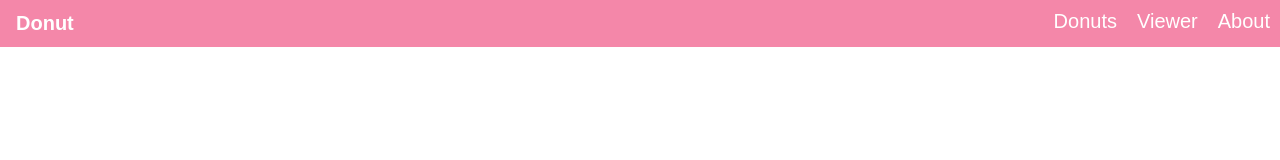
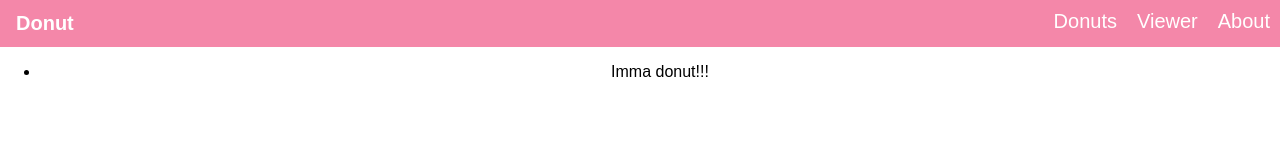
Before and after one commit to dino-dna/donut, a React (Create React App) app: page / in a window 1280 px wide. Shown: the top 160 px of the page. Built offline with nearby package versions, Linux system fonts and the light colour scheme.

Commit message:
Add donut list and single donut components.

```diff
--- a/src/components/App.js
+++ b/src/components/App.js
@@ -1,5 +1,6 @@
 import React, { Component } from 'react';
-import Header from './header';
+import Donuts from './Donuts';
+import Header from './Header';
 import '../css/App.css';
 
 class App extends Component {
@@ -7,6 +8,7 @@ class App extends Component {
     return (
       <div className="App">
         <Header />
+        <Donuts />
       </div>
     );
   }
--- /dev/null
+++ b/src/components/Donut.js
@@ -0,0 +1,7 @@
+import React, { Component } from 'react';
+
+export default class Donut extends Component {
+  render() {
+    return <div>Imma donut!!!</div>
+  }
+}
--- /dev/null
+++ b/src/components/Donuts.js
@@ -0,0 +1,28 @@
+import React, { Component } from 'react';
+import Donut from './Donut';
+
+class Donuts extends Component {
+  render() {
+    const donuts = [{
+      innerRadius: .5,
+      outerRadious: 1,
+      sprinkleCoverage: .667,
+      frostingCoverage: .2,
+      frostingThickness: .8,
+    }];
+
+    return (
+      <ul className="Donuts">
+        {donuts.map((donut, i) => {
+          return (
+            <li key={i}>
+              <Donut donut={donut} />
+            </li>
+          )
+        })}
+      </ul>
+    );
+  }
+}
+
+export default Donuts;
```
